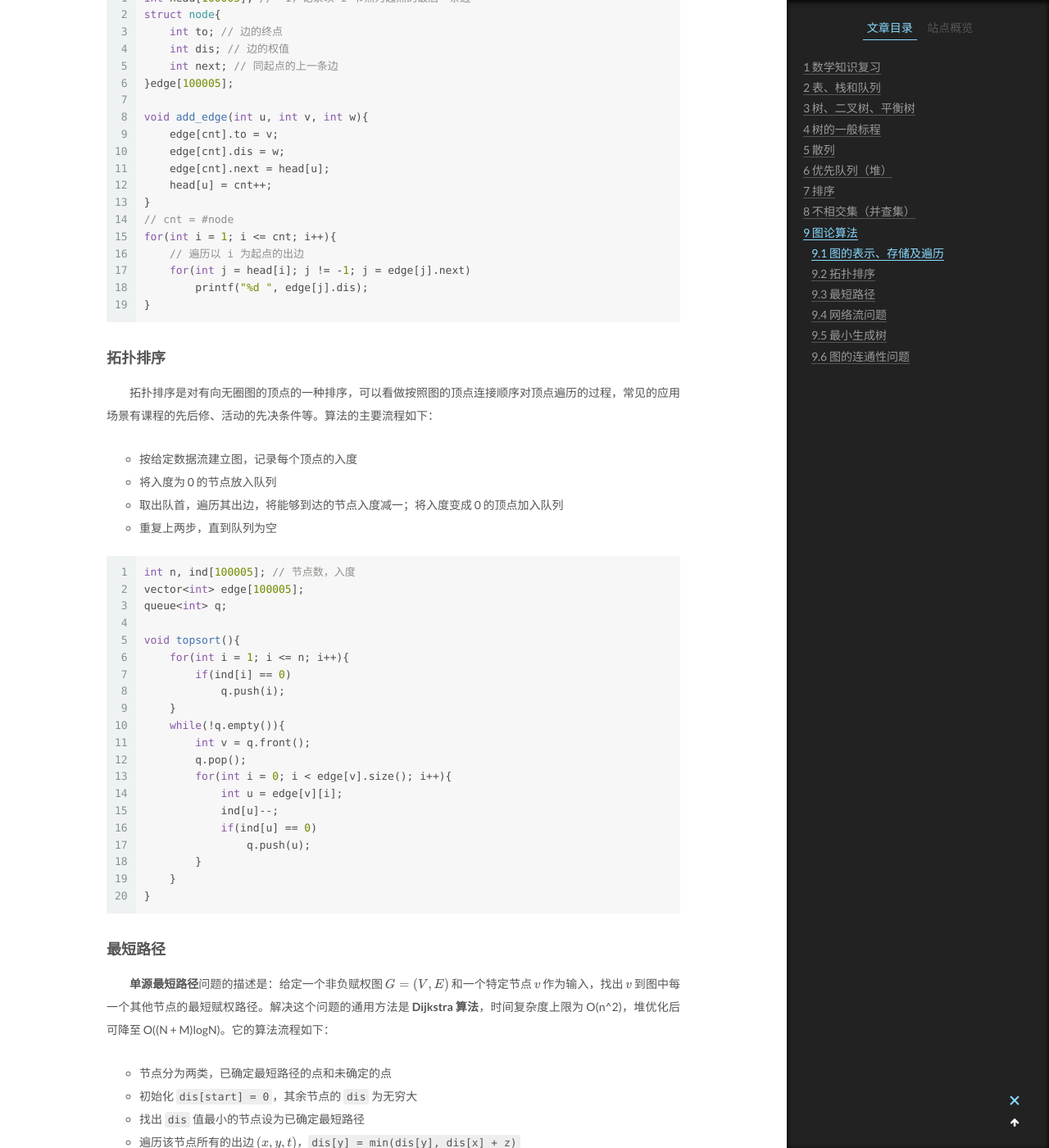
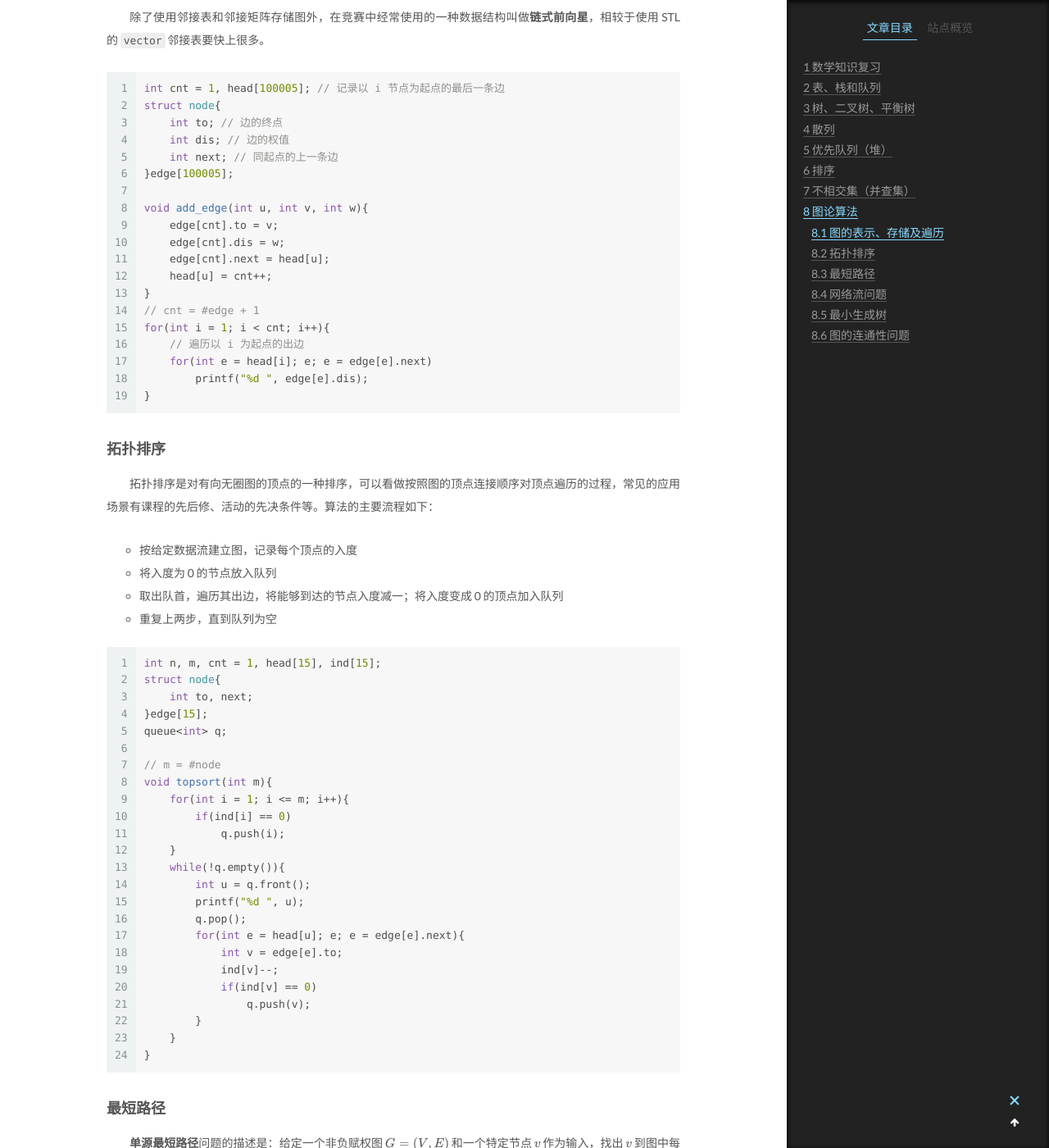
Before and after one commit to plumprc/plumprc.github.io, a Jekyll site: the page built from _posts/ACM/2020-07-15-数据结构（持续更新中）.md, in a window 1280 px wide and 1400 px high, scrolled down 13111 px. Shown: the whole window at 82% size. Built offline with Jekyll 4.4.1, drawn with Linux system fonts in a browser that asks for light colours; formulas are drawn with MathJax 3; some of the changed text lies outside the part shown.

Commit message:
ds_update

````diff
--- a/_posts/ACM/2020-07-15-数据结构（持续更新中）.md
+++ b/_posts/ACM/2020-07-15-数据结构（持续更新中）.md
@@ -89,7 +89,7 @@
 &emsp;&emsp;栈在解决中缀到后缀的转换问题时需要准备一个符号栈，对于中缀表达式，当读到一个操作数时立即输出；当读到操作符时根据运算符优先级选择入栈或输出。
 
 ## 树、二叉树、平衡树
-## 树的一般标程
+### 树的一般标程
 &emsp;&emsp;链表型结构的大多数操作花费线性时间，而树的大部分操作的运行时间平均为 O(logN)。树的遍历有三种方式，以根节点位置作划分，有**先序遍历、中序遍历、后序遍历**，亦有基于广度优先搜索（BFS）的层序遍历（level-order traversal）。
 ```c++
 struct BTree{
@@ -387,6 +387,11 @@
 
 &emsp;&emsp;如果使用平方探测，且表的大小是素数，那么当表至少有一半是空的时候，总能够插入一个新的元素。
 
+&emsp;&emsp;TODO: 字符串哈希
+```c++
+
+```
+
 ## 优先队列（堆）
 &emsp;&emsp;相较于队列，优先队列的标程有方法 `Insert`（等价于入队）、`DeleteMin`，它的工作是找出、返回和删除优先队列中最小的元素。优先队列的通常实现方式是**二叉堆**。
 ```c++
@@ -492,7 +497,7 @@
 
 &emsp;&emsp;除了使用邻接表和邻接矩阵存储图外，在竞赛中经常使用的一种数据结构叫做**链式前向星**，相较于使用 STL 的 `vector` 邻接表要快上很多。
 ```c++
-int head[100005]; // -1，记录以 i 节点为起点的最后一条边
+int cnt = 1, head[100005]; // 记录以 i 节点为起点的最后一条边
 struct node{
     int to; // 边的终点
     int dis; // 边的权值
@@ -505,11 +510,11 @@
     edge[cnt].next = head[u];
     head[u] = cnt++;
 }
-// cnt = #node
-for(int i = 1; i <= cnt; i++){
+// cnt = #edge + 1
+for(int i = 1; i < cnt; i++){
     // 遍历以 i 为起点的出边
-    for(int j = head[i]; j != -1; j = edge[j].next)
-        printf("%d ", edge[j].dis);
+    for(int e = head[i]; e; e = edge[e].next)
+        printf("%d ", edge[e].dis);
 }
 ```
 ### 拓扑排序
@@ -520,23 +525,27 @@
 * 重复上两步，直到队列为空
 
 ```c++
-int n, ind[100005]; // 节点数，入度
-vector<int> edge[100005];
+int n, m, cnt = 1, head[15], ind[15];
+struct node{
+    int to, next;
+}edge[15];
 queue<int> q;
 
-void topsort(){
-    for(int i = 1; i <= n; i++){
+// m = #node
+void topsort(int m){
+    for(int i = 1; i <= m; i++){
         if(ind[i] == 0)
             q.push(i);
     }
     while(!q.empty()){
-        int v = q.front();
+        int u = q.front();
+        printf("%d ", u);
         q.pop();
-        for(int i = 0; i < edge[v].size(); i++){
-            int u = edge[v][i];
-            ind[u]--;
-            if(ind[u] == 0)
-                q.push(u);
+        for(int e = head[u]; e; e = edge[e].next){
+            int v = edge[e].to;
+            ind[v]--;
+            if(ind[v] == 0)
+                q.push(v);
         }
     }
 }
@@ -551,42 +560,44 @@
 * 重复上述步骤直至所有节点均已确定
 
 ```c++
-int s, cnt, head[100005], dis[100005]; // 0x7fffffff
-bool vis[100005];
+int n, m, cnt = 1, head[15], dis[15];
+bool vis[15];
 struct nod{
     int to, dis, next;
-}edge[100005];
+}edge[15];
 
 void add_edge(int u, int v, int w){
     edge[cnt].to = v;
+    edge[cnt].next = head[u];
     edge[cnt].dis = w;
-    edge[cnt].next = head[u];
     head[u] = cnt++;
 }
 // 图中节点
 struct node{
     int dis, pos;
-    bool operator<(const node &a) const{
-        return a.dis < dis;
+    inline bool operator<(const node &t) const{
+        // 注意优先对列默认为大根堆，这里要调整方向
+        return dis > t.dis;
     }
 };
 priority_queue<node> q; // 小根堆
 
+// s 是源节点
 void dijkstra(int s){
     dis[s] = 0;
     q.push((node){0, s});
     while(!q.empty()){
         node tmp = q.top();
         q.pop();
-        int x = tmp.pos;
-        if(vis[x]) continue; // lazy delete
-        vis[x] = 1;
-        for(int i = head[x]; i; i = edge[i].next){
-            int y = edge[i].to;
-            if(dis[y] > dis[x] + edge[i].dis){
-                dis[y] = dis[x] + edge[i].dis;
-                if(!vis[y])
-                    q.push((node){dis[y], y});
+        int u = tmp.pos;
+        if(vis[u]) continue;
+        vis[u] = 1;
+        for(int e = head[u]; e; e = edge[e].next){
+            int v = edge[e].to;
+            if(dis[v] > dis[u] + edge[e].dis){
+                dis[v] = dis[u] + edge[e].dis;
+                if(!vis[v])
+                    q.push((node){dis[v], v});
             }
         }
     }
````
Also changed, not shown: other parts of _posts/ACM/2020-07-15-数据结构（持续更新中）.md (+1 -0 lines).
